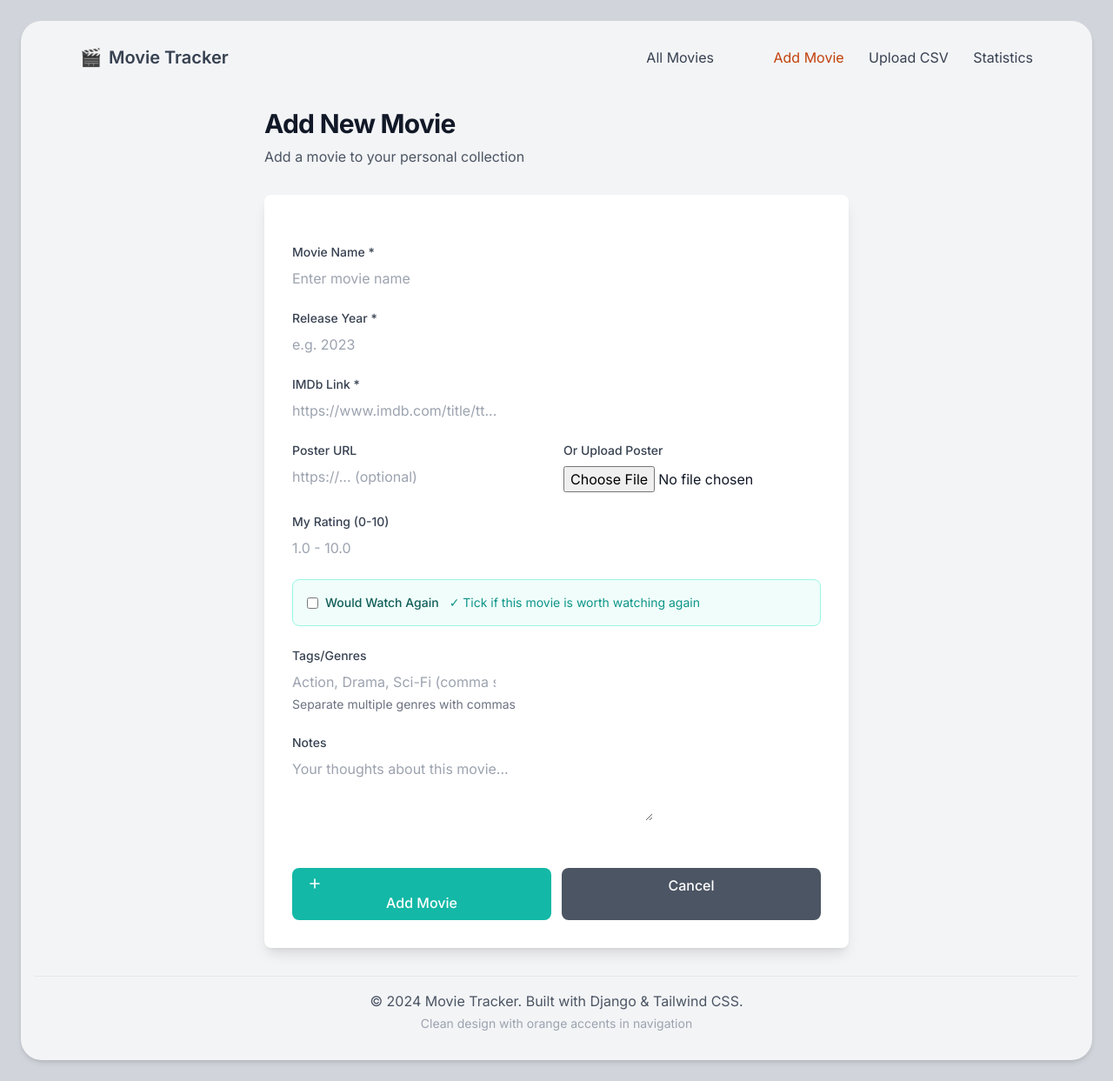
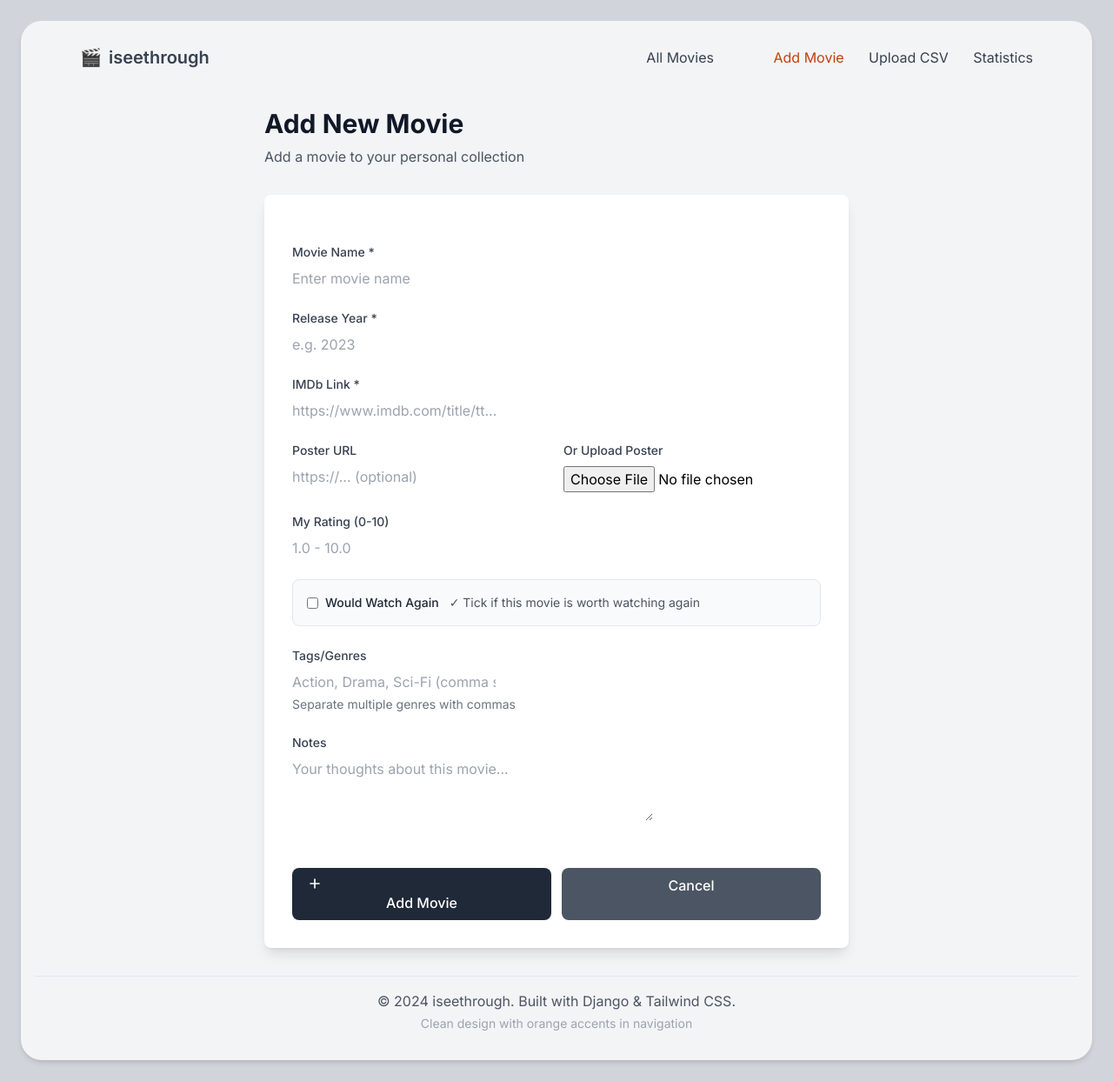
Before and after one commit to himanshuone/django-movie-tracker, a Django app: page /add/ in a window 1280 px wide. Shown: the whole page at 87% size. Run offline with Django 5.2, Linux system fonts and the light colour scheme; style sheets or scripts are compiled from the project's sources.

Commit message:
Update to 'iseethrough' brand and finalize color scheme
- Changed website name from 'Movie Tracker' to 'iseethrough'
- Updated all page titles and branding
- Finalized color scheme: orange only in navigation, rest black/grey/white
- Added layered background styling (bg-gray-300 outer, bg-gray-100 inner container)
- Replaced all teal colors with gray/black equivalents
- Updated forms, buttons, badges, and pagination to use gray colors
- Rebuilt CSS with proper Tailwind v3 configuration
- Enhanced layout with rounded container and shadow effects

```diff
--- a/static/css/input.css
+++ b/static/css/input.css
@@ -8,16 +8,6 @@
 @layer base {
   html {
     font-family: 'Inter', system-ui, sans-serif;
-    font-stretch: 110%;
-  }
-
-  body {
-    @apply bg-gray-50 text-gray-900;
-  }
-
-  h1, h2, h3 {
-    font-stretch: 120%;
-    letter-spacing: -0.025em;
   }
 }
 
@@ -42,12 +32,12 @@
   }
 
   .nav-link-active {
-    @apply text-white bg-teal-700;
+    @apply text-white bg-orange-700;
   }
 
   /* Button Styles */
   .btn-primary {
-    @apply bg-teal-500 hover:bg-teal-600 text-white font-medium py-2 px-4 rounded-lg transition-colors duration-200 focus:outline-none focus:ring-2 focus:ring-teal-500 focus:ring-offset-2;
+    @apply bg-gray-800 hover:bg-gray-900 text-white font-medium py-2 px-4 rounded-lg transition-colors duration-200 focus:outline-none focus:ring-2 focus:ring-gray-500 focus:ring-offset-2;
   }
 
   .btn-secondary {
@@ -59,16 +49,16 @@
   }
 
   .btn-outline {
-    @apply border-2 border-teal-500 text-teal-500 hover:bg-teal-500 hover:text-white font-medium py-2 px-4 rounded-lg transition-all duration-200 focus:outline-none focus:ring-2 focus:ring-teal-500 focus:ring-offset-2;
+    @apply border-2 border-gray-500 text-gray-500 hover:bg-gray-500 hover:text-white font-medium py-2 px-4 rounded-lg transition-all duration-200 focus:outline-none focus:ring-2 focus:ring-gray-500 focus:ring-offset-2;
   }
 
   /* Form Styles */
   .form-input {
-    @apply w-full px-3 py-2 border border-gray-300 rounded-lg focus:outline-none focus:ring-2 focus:ring-teal-500 focus:border-teal-500 transition-colors duration-200;
+    @apply w-full px-3 py-2 border border-gray-300 rounded-lg focus:outline-none focus:ring-2 focus:ring-gray-500 focus:border-gray-500 transition-colors duration-200;
   }
 
   .form-select {
-    @apply w-full px-3 py-2 border border-gray-300 rounded-lg focus:outline-none focus:ring-2 focus:ring-teal-500 focus:border-teal-500 bg-white transition-colors duration-200;
+    @apply w-full px-3 py-2 border border-gray-300 rounded-lg focus:outline-none focus:ring-2 focus:ring-gray-500 focus:border-gray-500 bg-white transition-colors duration-200;
   }
 
   /* Search Form */
@@ -82,7 +72,7 @@
   }
 
   .stats-number {
-    @apply text-4xl font-bold text-teal-500 mb-2;
+    @apply text-4xl font-bold text-gray-900 mb-2;
   }
 
   .stats-label {
@@ -91,7 +81,7 @@
 
   /* Rating Badge */
   .rating-badge {
-    @apply inline-flex items-center px-3 py-1 rounded-full text-sm font-medium bg-teal-100 text-teal-800;
+    @apply inline-flex items-center px-3 py-1 rounded-full text-sm font-medium bg-gray-100 text-gray-800;
   }
 
   /* Movie Info */
--- a/tailwind.config.js
+++ b/tailwind.config.js
@@ -9,41 +9,10 @@ module.exports = {
   theme: {
     extend: {
       colors: {
-        // Your custom color palette
-        'gray': {
-          400: '#9ca3af', // Light gray for secondary text
-          600: '#4b5563', // Medium gray for primary text
-        },
+        // Custom orange accent for navigation
         'orange': {
           700: '#c2410c', // Dark orange for accents
         },
-        'teal': {
-          DEFAULT: '#14b8a6', // Primary teal color
-          50: '#f0fdfa',
-          100: '#ccfbf1',
-          200: '#99f6e4',
-          300: '#5eead4',
-          400: '#2dd4bf',
-          500: '#14b8a6', // Main teal
-          600: '#0d9488',
-          700: '#0f766e',
-          800: '#115e59',
-          900: '#134e4a',
-        },
-        // Additional colors for a complete movie tracker palette
-        'dark': {
-          DEFAULT: '#1f2937',
-          50: '#f9fafb',
-          100: '#f3f4f6',
-          200: '#e5e7eb',
-          300: '#d1d5db',
-          400: '#9ca3af',
-          500: '#6b7280',
-          600: '#4b5563',
-          700: '#374151',
-          800: '#1f2937',
-          900: '#111827',
-        }
       },
       fontFamily: {
         'sans': ['Inter', 'system-ui', 'sans-serif'],
--- a/templates/base.html
+++ b/templates/base.html
@@ -4,7 +4,7 @@
 <head>
     <meta charset="UTF-8">
     <meta name="viewport" content="width=device-width, initial-scale=1.0">
-    <title>{% block title %}Movie Tracker{% endblock %}</title>
+    <title>{% block title %}iseethrough{% endblock %}</title>
 
     <!-- Tailwind CSS -->
     <link rel="stylesheet" href="{% static 'css/output.css' %}">
@@ -21,7 +21,7 @@
         <div class="text-xl font-semibold ml-10">
             <a href="{% url 'movie_list' %}" class="flex items-center space-x-2">
                 <span>🎬</span>
-                <span>Movie Tracker</span>
+                <span>iseethrough</span>
             </a>
         </div>
         <div class="space-x-6 mr-10">
@@ -74,7 +74,7 @@
         <!-- Footer -->
         <footer class="border-t border-gray-200 py-4 mt-auto">
             <div class="text-center">
-                <p class="text-gray-600">&copy; 2024 Movie Tracker. Built with Django & Tailwind CSS.</p>
+            <p class="text-gray-600">&copy; 2024 iseethrough. Built with Django & Tailwind CSS.</p>
                 <p class="text-sm text-gray-400 mt-1">Clean design with orange accents in navigation</p>
             </div>
         </footer>
--- a/templates/movies/add_movie.html
+++ b/templates/movies/add_movie.html
@@ -1,6 +1,6 @@
 {% extends 'base.html' %}
 
-{% block title %}Add Movie - Movie Tracker{% endblock %}
+{% block title %}Add Movie - iseethrough{% endblock %}
 
 {% block content %}
 <div class="max-w-2xl mx-auto">
@@ -85,14 +85,14 @@
             </div>
 
             <!-- Watch Again Checkbox -->
-            <div class="flex items-center space-x-3 p-4 bg-teal-50 rounded-lg border border-teal-200">
+            <div class="flex items-center space-x-3 p-4 bg-gray-50 rounded-lg border border-gray-200">
                 <div class="flex items-center">
                     {{ form.watch_again }}
-                    <label for="{{ form.watch_again.id_for_label }}" class="ml-2 text-sm font-medium text-teal-800">
+                    <label for="{{ form.watch_again.id_for_label }}" class="ml-2 text-sm font-medium text-gray-800">
                         Would Watch Again
                     </label>
                 </div>
-                <div class="text-sm text-teal-600">
+                <div class="text-sm text-gray-600">
                     ✓ Tick if this movie is worth watching again
                 </div>
             </div>
@@ -149,11 +149,11 @@
 <style>
 /* Override form styles to use Tailwind */
 .form-control {
-    @apply w-full px-3 py-2 border border-gray-300 rounded-lg focus:outline-none focus:ring-2 focus:ring-teal-500 focus:border-teal-500 transition-colors duration-200;
+    @apply w-full px-3 py-2 border border-gray-300 rounded-lg focus:outline-none focus:ring-2 focus:ring-gray-500 focus:border-gray-500 transition-colors duration-200;
 }
 
 .form-check-input {
-    @apply w-4 h-4 text-teal-600 bg-gray-100 border-gray-300 rounded focus:ring-teal-500 focus:ring-2;
+    @apply w-4 h-4 text-gray-600 bg-gray-100 border-gray-300 rounded focus:ring-gray-500 focus:ring-2;
 }
 
 textarea.form-control {
--- a/templates/movies/movie_detail.html
+++ b/templates/movies/movie_detail.html
@@ -1,6 +1,6 @@
 {% extends 'base.html' %}
 
-{% block title %}{{ movie.name }} - Movie Tracker{% endblock %}
+{% block title %}{{ movie.name }} - iseethrough{% endblock %}
 
 {% block content %}
 <div class="max-w-4xl mx-auto">
@@ -21,7 +21,7 @@
             <div class="relative">
                 {% if movie.watch_again %}
                 <div class="absolute top-4 right-4 z-10">
-                    <div class="bg-teal-500 text-white px-3 py-2 rounded-full text-sm font-medium flex items-center space-x-2">
+                    <div class="bg-gray-800 text-white px-3 py-2 rounded-full text-sm font-medium flex items-center space-x-2">
                         <svg class="w-4 h-4" fill="currentColor" viewBox="0 0 20 20">
                             <path fill-rule="evenodd" d="M16.707 5.293a1 1 0 010 1.414l-8 8a1 1 0 01-1.414 0l-4-4a1 1 0 011.414-1.414L8 12.586l7.293-7.293a1 1 0 011.414 0z" clip-rule="evenodd"></path>
                         </svg>
@@ -95,7 +95,7 @@
                         </svg>
                         View on IMDb
                     </a>
-                    <a href="{% url 'edit_movie' movie.id %}" class="bg-teal-500 hover:bg-teal-600 text-white px-6 py-3 rounded-lg font-medium transition-colors duration-200">
+                    <a href="{% url 'edit_movie' movie.id %}" class="bg-gray-800 hover:bg-gray-900 text-white px-6 py-3 rounded-lg font-medium transition-colors duration-200">
                         Edit Movie
                     </a>
                 </div>
--- a/templates/movies/movie_list.html
+++ b/templates/movies/movie_list.html
@@ -1,6 +1,6 @@
 {% extends 'base.html' %}
 
-{% block title %}All Movies - Movie Tracker{% endblock %}
+{% block title %}All Movies - iseethrough{% endblock %}
 
 {% block content %}
 <!-- Header Section -->
@@ -162,7 +162,7 @@
                 <a href="{% url 'movie_detail' movie.id %}" class="bg-gray-600 hover:bg-gray-700 text-white text-center py-2 px-2 rounded-lg text-xs font-medium transition-colors duration-200">
                     Details
                 </a>
-                <a href="{% url 'edit_movie' movie.id %}" class="bg-teal-500 hover:bg-teal-600 text-white text-center py-2 px-2 rounded-lg text-xs font-medium transition-colors duration-200">
+                <a href="{% url 'edit_movie' movie.id %}" class="bg-gray-800 hover:bg-gray-900 text-white text-center py-2 px-2 rounded-lg text-xs font-medium transition-colors duration-200">
                     Edit
                 </a>
             </div>
@@ -184,7 +184,7 @@
     <div class="flex space-x-1">
         {% for num in page_obj.paginator.page_range %}
             {% if page_obj.number == num %}
-                <span class="px-4 py-2 text-sm font-medium text-white bg-teal-500 border border-teal-500 rounded-lg">
+                <span class="px-4 py-2 text-sm font-medium text-white bg-gray-800 border border-gray-800 rounded-lg">
                     {{ num }}
                 </span>
             {% elif num > page_obj.number|add:'-3' and num < page_obj.number|add:'3' %}
```
Also changed, not shown: templates/movies/edit_movie.html (+6 -6 lines).
